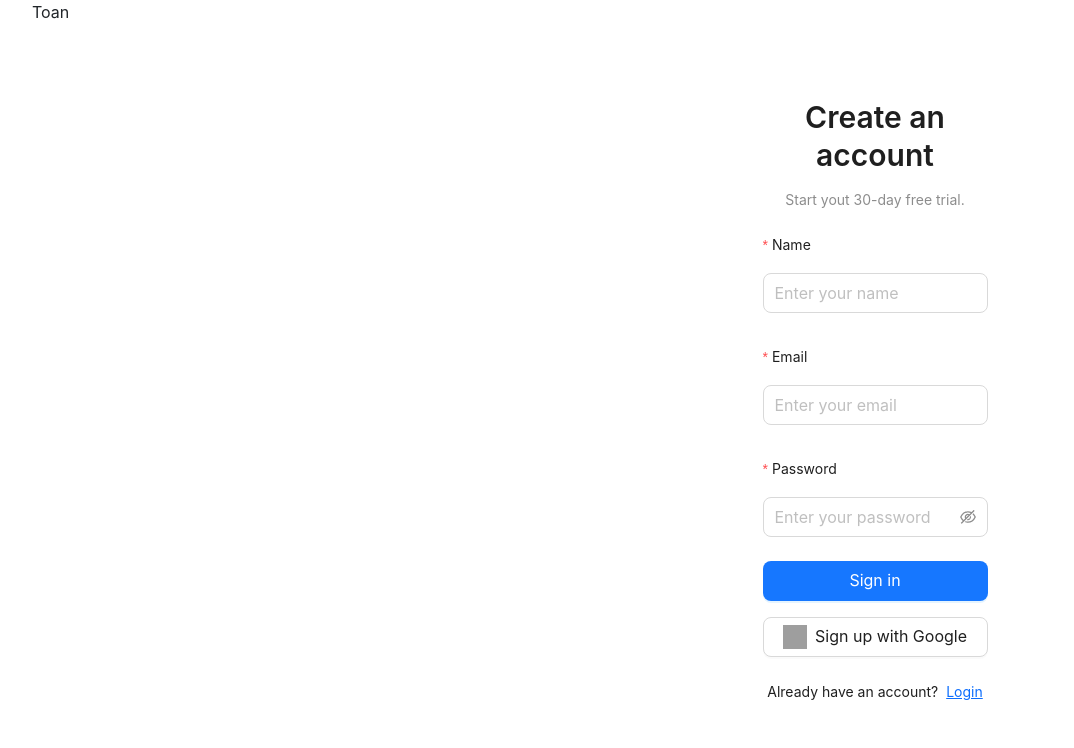
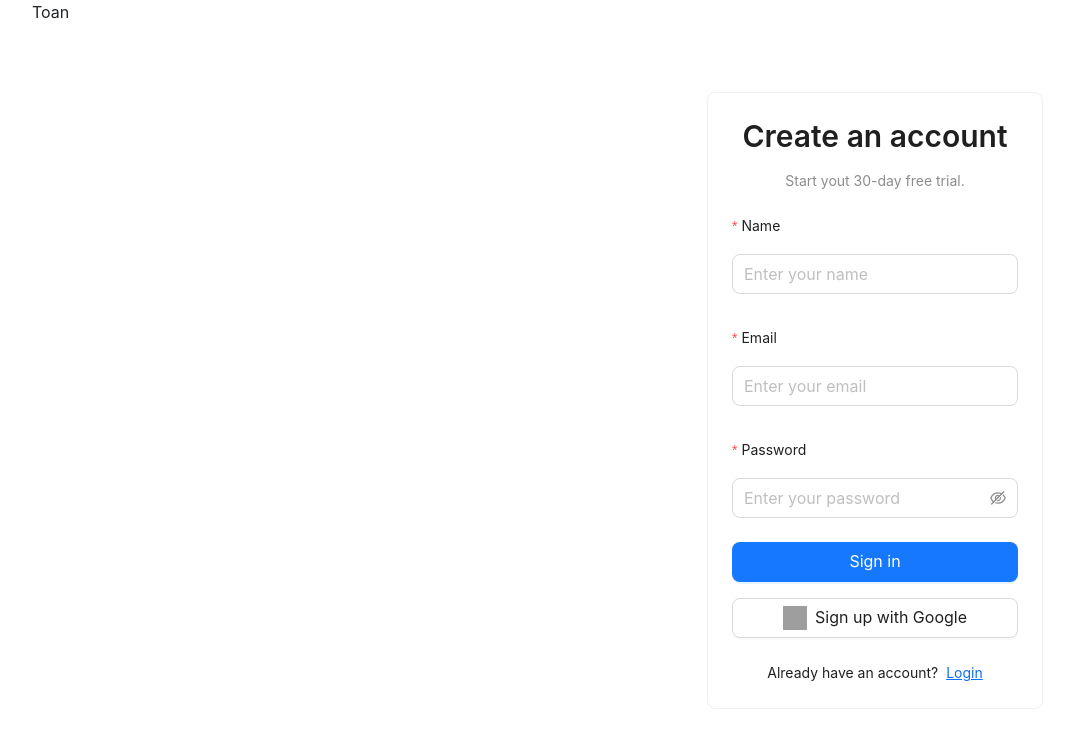
Before and after one commit to Mizzonnnnnn/Client_KanBan, a React (Create React App) app: page /sign-up in a window 1280 px wide. Shown: the top 748 px of the page, without its empty margins (50-1124 px from the left). Built offline with nearby package versions, Linux system fonts and the light colour scheme; grey boxes are pictures that could not be loaded.

Commit message:
sửa sai phần url login

```diff
--- a/src/routers/AuthRouter.tsx
+++ b/src/routers/AuthRouter.tsx
@@ -14,7 +14,7 @@
                 <div className="col content-center">
                     <BrowserRouter>
                         <Routes>
-                            <Route path="/" element={<Login />} />
+                            <Route path="/login" element={<Login />} />
                             <Route path="/sign-up" element={<SignUp />} />
                         </Routes>
                     </BrowserRouter>
--- a/src/screens/auth/SignUp.tsx
+++ b/src/screens/auth/SignUp.tsx
@@ -19,8 +19,7 @@
         <>
             <Card
                 style={{
-                    width: '50%',
-                    border: "none"
+                    width: '336px',
                 }}
             >
                 <div className='text-center'>
```
